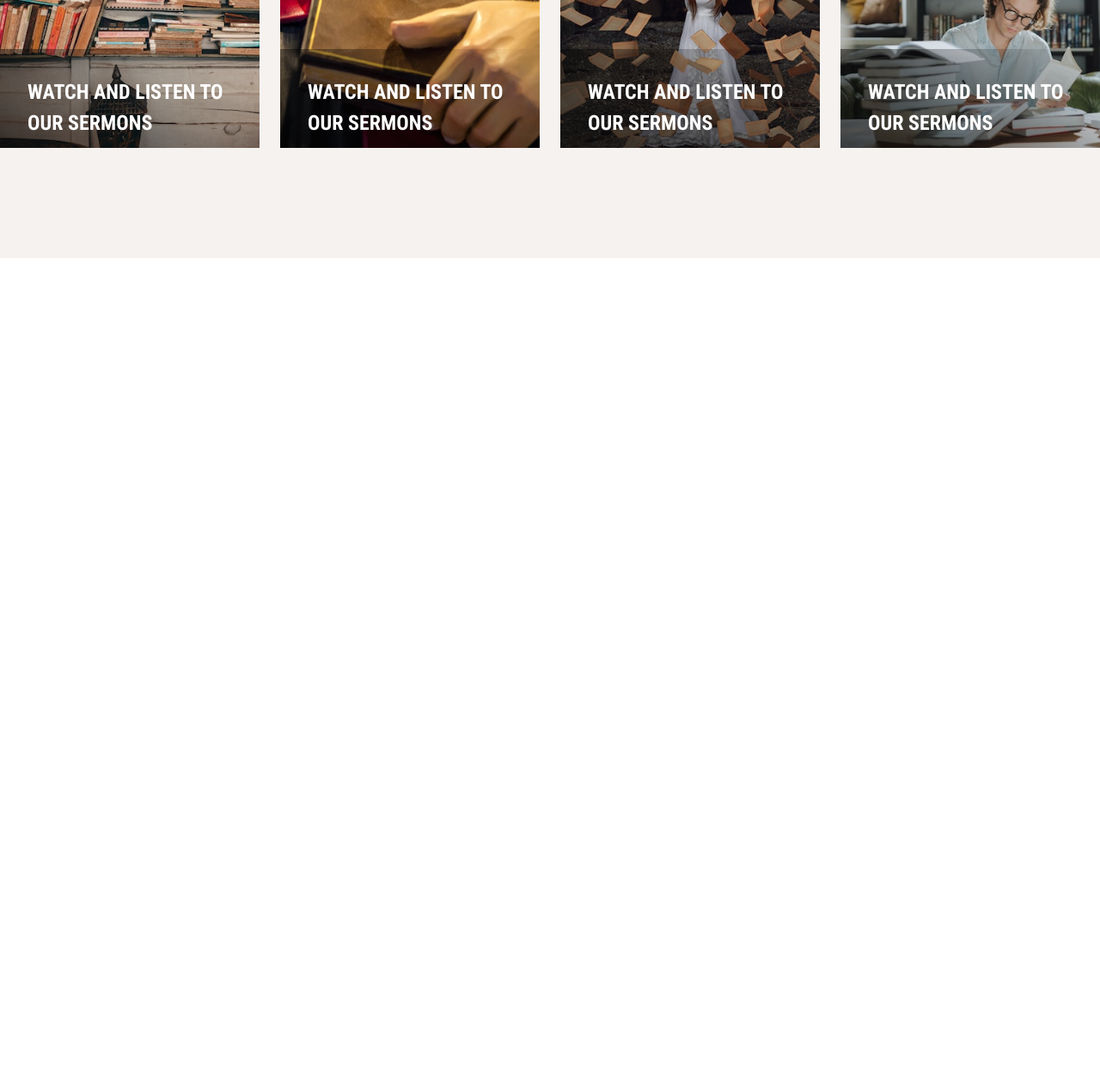
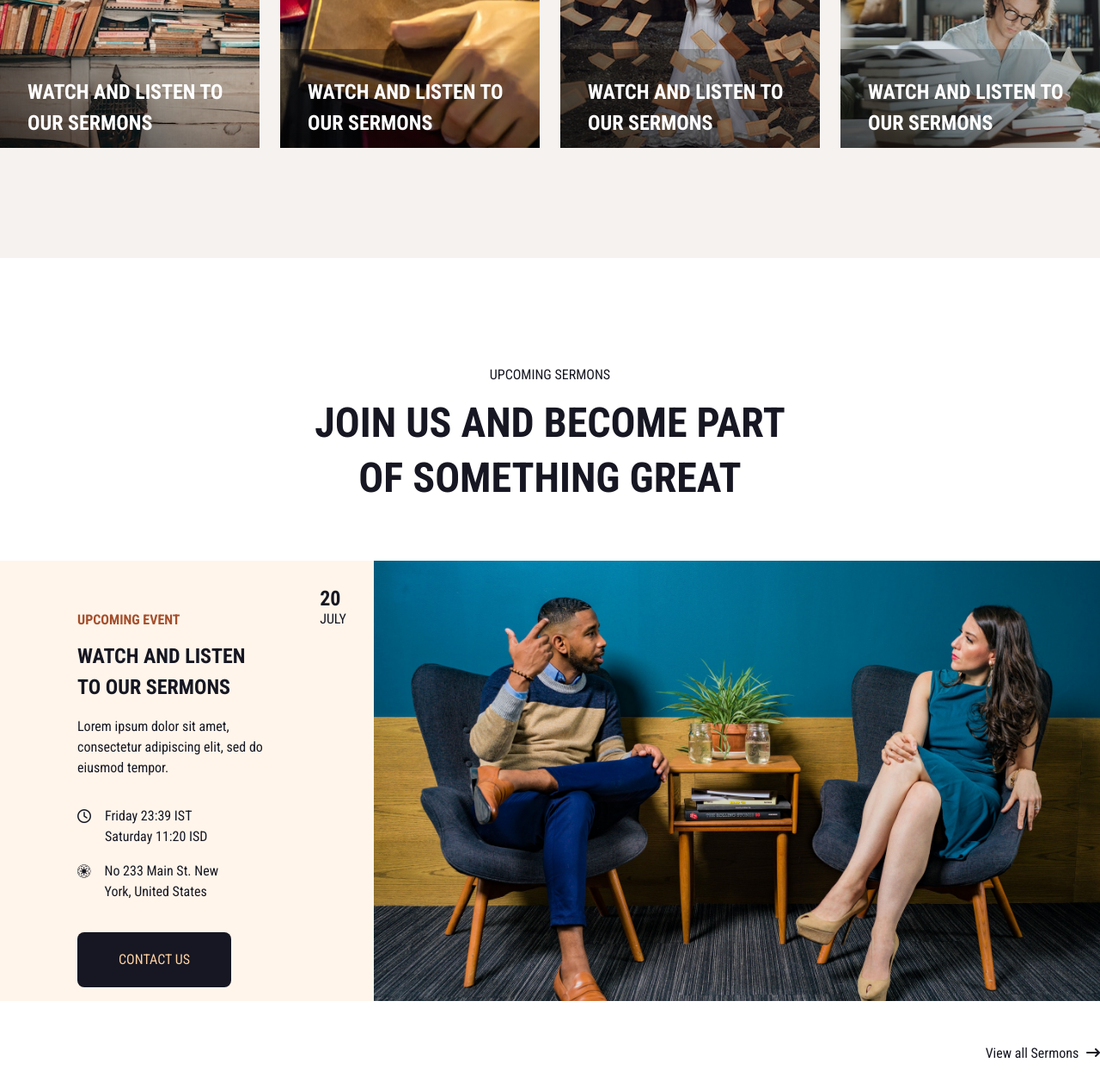
Before and after one commit to w3modabbir/Tailwind_Project, a plain HTML site: page index.html in a window 1280 px wide. Shown: the part 3435-4692 px from the top of the page at 86% size. Before the commit the page ends 3735 px from the top, so only its background shows below. Drawn offline with nearby package versions, Linux system fonts and the light colour scheme.

Commit message:
first commit

```diff
--- a/index.html
+++ b/index.html
@@ -173,10 +173,70 @@
 </section>
 <!--=========== join part end  ===============-->
 
-<!--=========== navbar part start  ===============-->
-<!--=========== navbar part end  ===============-->
-<!--=========== navbar part start  ===============-->
-<!--=========== navbar part end  ===============-->
+<!--=========== watch part start  ===============-->
+<section class="py-32">
+    <div class="max-w-container mx-auto">
+        <div class="text-center pb-16">
+            <h5 class="text-peracolor uppercase font-robotoconsider font-normal text-navmamu pb-4  leading-none">Upcoming SERMONS</h5>
+            <h2 class=" text-peracolor uppercase font-robotoconsider font-bold leading-[64px] text-[48px] w-[555px] mx-auto">join us and become part of something great</h2>
+        </div>
+        <div class="bg-bgcolor w-full h-[512px] flex">
+            <div class="w-[435px] h-full px-[90px] py-[61px] relative">
+                <h4 class="text-[#A54E2B] text-navmamu uppercase font-robotoconsider font-bold pb-4 leading-none">Upcoming Event</h4>
+                <h3 class="text-peracolor text-[24px] w-[210px] uppercase font-robotoconsider font-bold pb-4">WATCH AND LISTEN TO OUR SERMONS</h3>
+                <p class="text-peracolor text-navmamu font-normal font-robotoconsider leading-[24px]">Lorem ipsum dolor sit amet, consectetur adipiscing elit, sed do eiusmod tempor.</p>
+                <div class="flex gap-x-[16px] pt-[32px]">
+                    <div>
+                        <i class="fa-regular fa-clock text-peracolor"></i>
+                    </div>
+                    <div>
+                        <p class="text-peracolor text-navmamu font-normal font-robotoconsider leading-[24px] w-[140px]">Friday 23:39 IST Saturday 11:20 ISD</p>
+                    </div>
+                </div>
+                <div class="flex gap-x-[16px] pt-[16px]">
+                    <div>
+                        <i class="fa-brands fa-galactic-republic text-peracolor"></i>
+                    </div>
+                    <div>
+                        <p class="text-peracolor text-navmamu font-normal font-robotoconsider leading-[24px] w-[140px]">No 233 Main St. New York, United States</p>
+                    </div>
+                </div>
+                <div class="absolute top-[32px] right-[32px]">
+                    <h4 class="text-peracolor text-[24px] font-bold font-robotoconsider leading-none">20</h4>
+                    <h3 class="text-peracolor text-navmamu font-normal font-robotoconsider uppercase">july</h3>
+                </div>
+                <a href="#" class="inline-block text-bottuncolor font-normal font-robotoconsider uppercase text-navmamu bg-peracolor py-5 px-12 rounded-lg mt-[35px]">Contact us</a>
+            </div>
+
+            <div class="w-[845px] h-full overflow-hidden">
+                <picture>
+                    <img class="leading-none w-full h-full object-cover" src="./images/watch.jpg" alt="watch">
+                </picture>
+            </div>
+        </div>
+        <div class="text-end pt-[48px]">
+            <a class="inline-block text-peracolor text-navmamu font-normal font-robotoconsider leading-[24px]" href="#">View all Sermons <i class="fa-solid fa-arrow-right-long ml-[5px]"></i></a>
+        </div>
+    </div>
+</section>
+<!--=========== watch part end  ===============-->
+
+<!--=========== visit part start  ===============-->
+<section class="bg-visit bg-cover bg-cover bg-center py-32">
+    <div class="max-w-container mx-auto">
+        <div class="bg-secoundarycolor w-[768px] mx-auto py-[72px] px-[48px] border-bottuncolor border-b-[16px] relative">
+            <h3 class="text-peracolor text-[48px] leading-[64px] font-bold font-robotoconsider uppercase w-[390px] pb-4">We want to serve the world around us</h3>
+            <p class="text-peracolor text-navmamu font-normal font-robotoconsider leading-[24px] w-[300px] pb-4">Lorem ipsum dolor sit amet, consectetur adipiscing elit, sed do.;</p>
+            <a href="#" class="inline-block text-peracolor font-normal font-robotoconsider uppercase text-navmamu bg-bottuncolor py-5 px-12 rounded-lg">visit</a>
+            <div class="w-[190px] h-[140px] overflow-hidden absolute top-[170px] right-[48px]">
+                <picture>
+                    <img class="w-full h-full object-cover" src="./images/watch_icon.png" alt="watch_icon">
+                </picture>
+            </div>
+        </div>
+    </div>
+</section>
+<!--=========== visit part end  ===============-->
 <!--=========== navbar part start  ===============-->
 <!--=========== navbar part end  ===============-->
 
--- a/tailwind.config.js
+++ b/tailwind.config.js
@@ -20,7 +20,9 @@ tailwind.config = {
         },
         backgroundImage: {
           'banner': "url('images/banner.jpg')",
+          'visit': "url('images/visit.jpg')",
           'overlay': "linear-gradient(40deg, #060606 16.68%, rgba(0, 0, 0, 0.02) 96.44%);",
+          'textcolor': "linear-gradient(0deg, #A54E2B -53.83%, #DC9853 62.61%);",
         }
       }
     }
```
Also changed, not shown: images/visit.jpg (added), images/watch.jpg (added), images/watch_icon.png (added).
